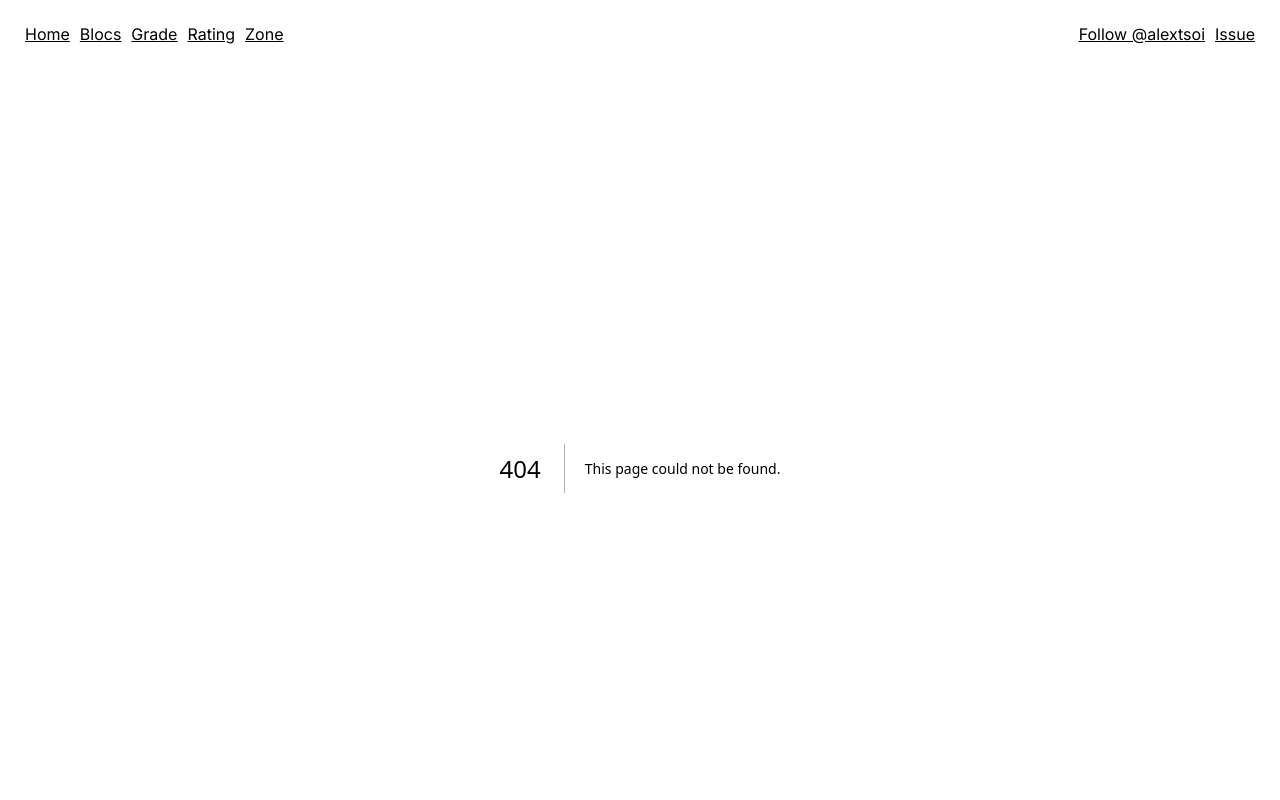
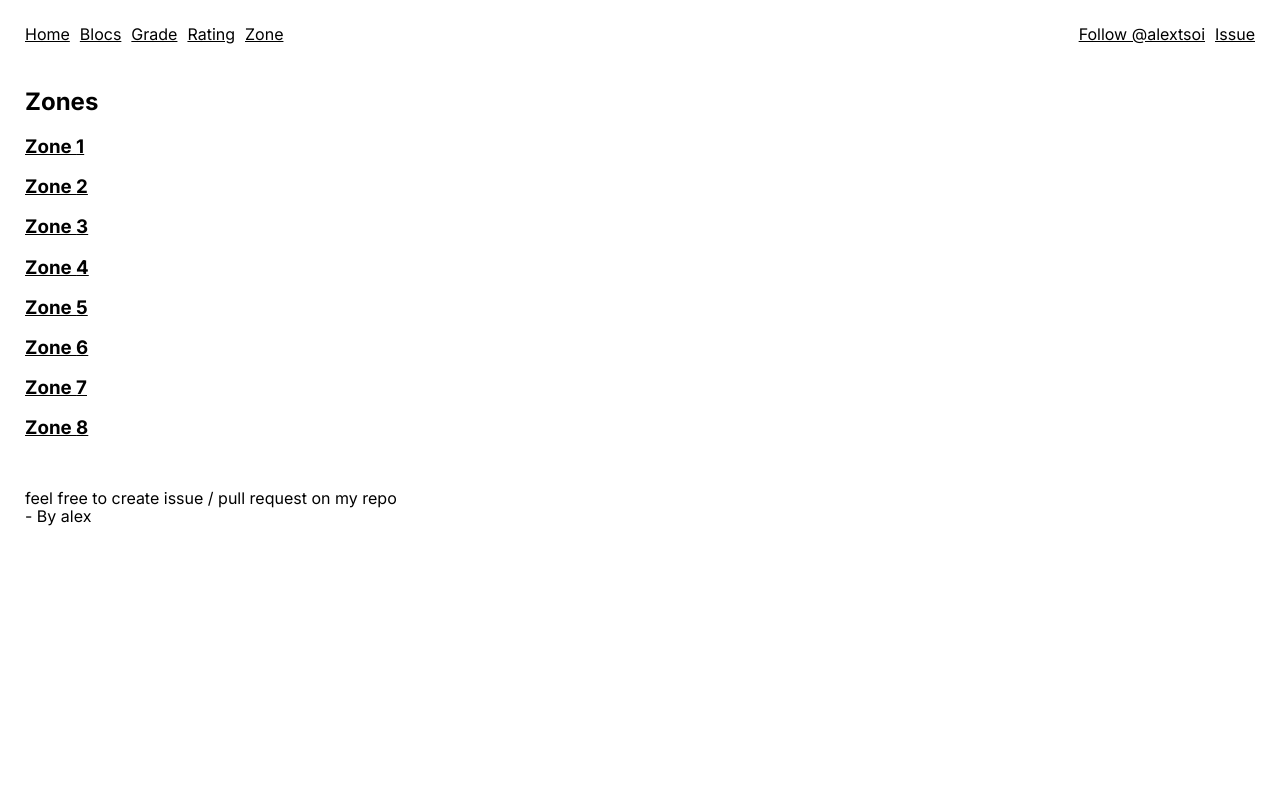
Before and after one commit to alextsoi/2310-crags-hk, a Next.js app: page /zone in a window 1280 px wide. Before the commit this address had no page. Shown: the top 800 px of the page. Built offline with nearby package versions, Linux system fonts and the light colour scheme.

Commit message:
zone listing

```diff
--- a/app/rating/page.js
+++ b/app/rating/page.js
@@ -4,7 +4,7 @@ import blocs from '@/app/data/blocs.json'
 import Link from 'next/link'
 import _ from 'lodash'
 
-export default function Grade() {
+export default function Rating() {
     let allRatings = _.map(routes.data, 'rating');
     allRatings = _.uniq(allRatings);
     allRatings = _.sortBy(allRatings, String);
--- /dev/null
+++ b/app/zone/page.js
@@ -0,0 +1,24 @@
+import styles from '@/app/page.module.scss'
+import routes from '@/app/data/routes.json'
+import blocs from '@/app/data/blocs.json'
+import Link from 'next/link'
+import _ from 'lodash'
+
+export default function Zone() {
+    let allZones = _.map(blocs.data, 'zone');
+    allZones = _.uniq(allZones);
+    allZones = _.sortBy(allZones, String);
+    console.log(allZones);
+    return (
+        <main className={styles.main}>
+            <div className="container">
+                <h2>Zones</h2>
+                {allZones.map((zone) => {
+                    return <section key={zone} className={styles.zone}>
+                        <h3><Link href={`/zone/${zone}`}>Zone {zone}</Link></h3>
+                    </section>;
+                })}
+            </div>
+        </main>
+    )
+}
```
